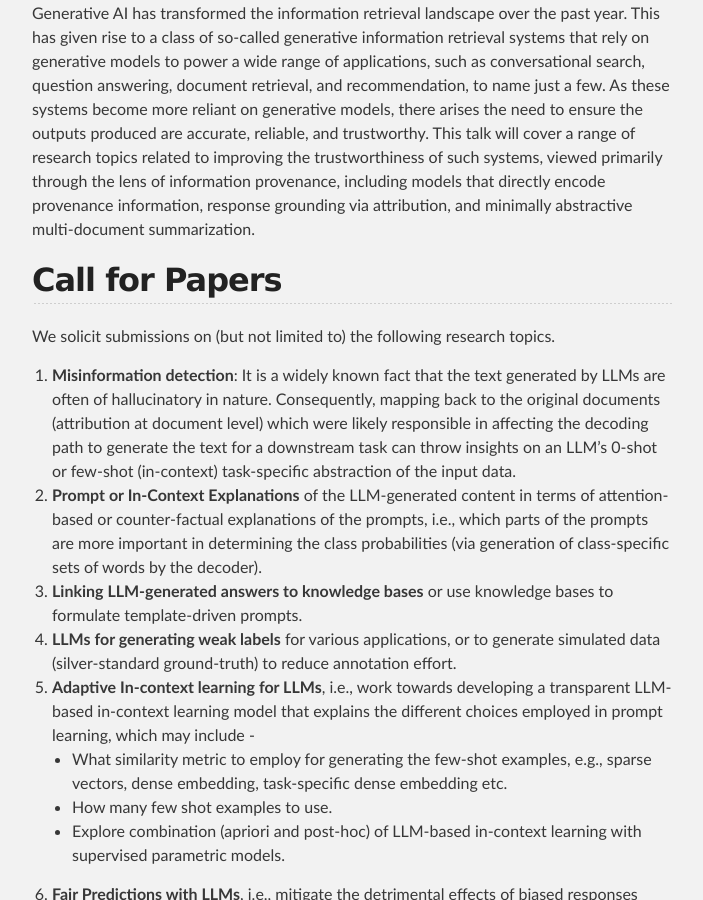
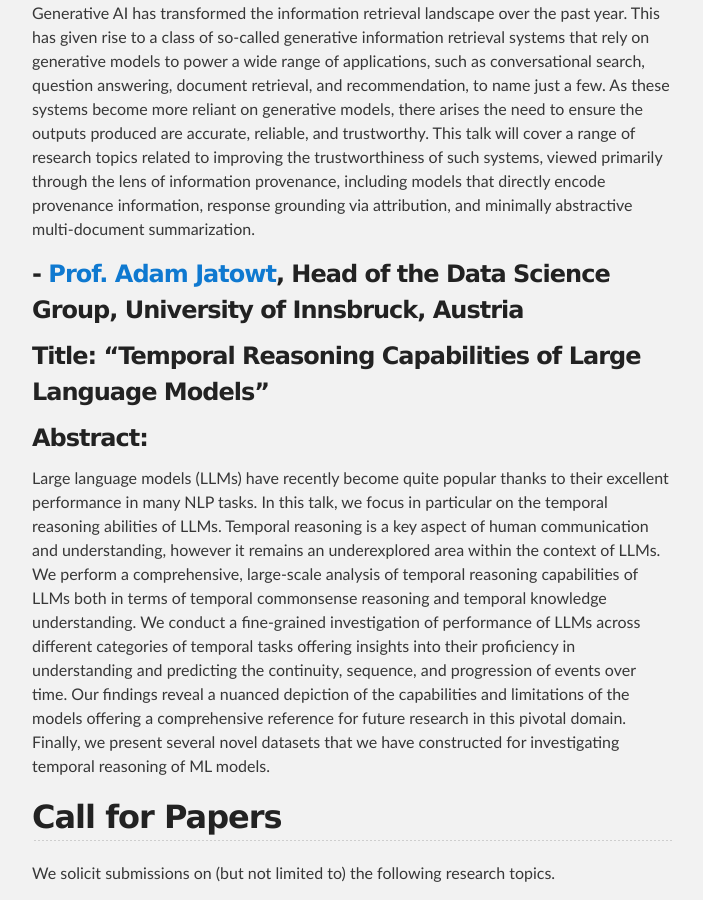
Before and after one commit to gdebasis/llmit, a Jekyll site: the page built from index.md, in a window 1280 px wide and 900 px high, scrolled down 1651 px. Shown: the whole window, without its empty margins (288-991 px from the left). Built offline with Jekyll 4.4.1, drawn with Linux system fonts in a browser that asks for light colours.

Commit message:
Update index.md

```diff
--- a/index.md
+++ b/index.md
@@ -29,6 +29,11 @@ With reference to the above-mentioned problems of LLM usage, in this workshop, *
 ### Abstract:
 Generative AI has transformed the information retrieval landscape over the past year. This has given rise to a class of so-called generative information retrieval systems that rely on generative models to power a wide range of applications, such as conversational search, question answering, document retrieval, and recommendation, to name just a few. As these systems become more reliant on generative models, there arises the need to ensure the outputs produced are accurate, reliable, and trustworthy. This talk will cover a range of research topics related to improving the trustworthiness of such systems, viewed primarily through the lens of information provenance, including models that directly encode provenance information, response grounding via attribution, and minimally abstractive multi-document summarization.
 
+### - [Prof. Adam Jatowt](https://adammo12.github.io/adamjatowt/), Head of the Data Science Group, University of Innsbruck, Austria
+
+### Title: "Temporal Reasoning Capabilities of Large Language Models"
+### Abstract:
+Large language models (LLMs) have recently become quite popular thanks to their excellent performance in many NLP tasks. In this talk, we focus in particular on the temporal reasoning abilities of LLMs. Temporal reasoning is a key aspect of human communication and understanding, however it remains an underexplored area within the context of LLMs. We perform a comprehensive, large-scale analysis of temporal reasoning capabilities of LLMs both in terms of temporal commonsense reasoning and temporal knowledge understanding. We conduct a fine-grained investigation of performance of LLMs across different categories of temporal tasks offering insights into their proficiency in understanding and predicting the continuity, sequence, and progression of events over time. Our findings reveal a nuanced depiction of the capabilities and limitations of the models offering a comprehensive reference for future research in this pivotal domain. Finally, we present several novel datasets that we have constructed for investigating temporal reasoning of ML models.
 
 ## Call for Papers
 
```
